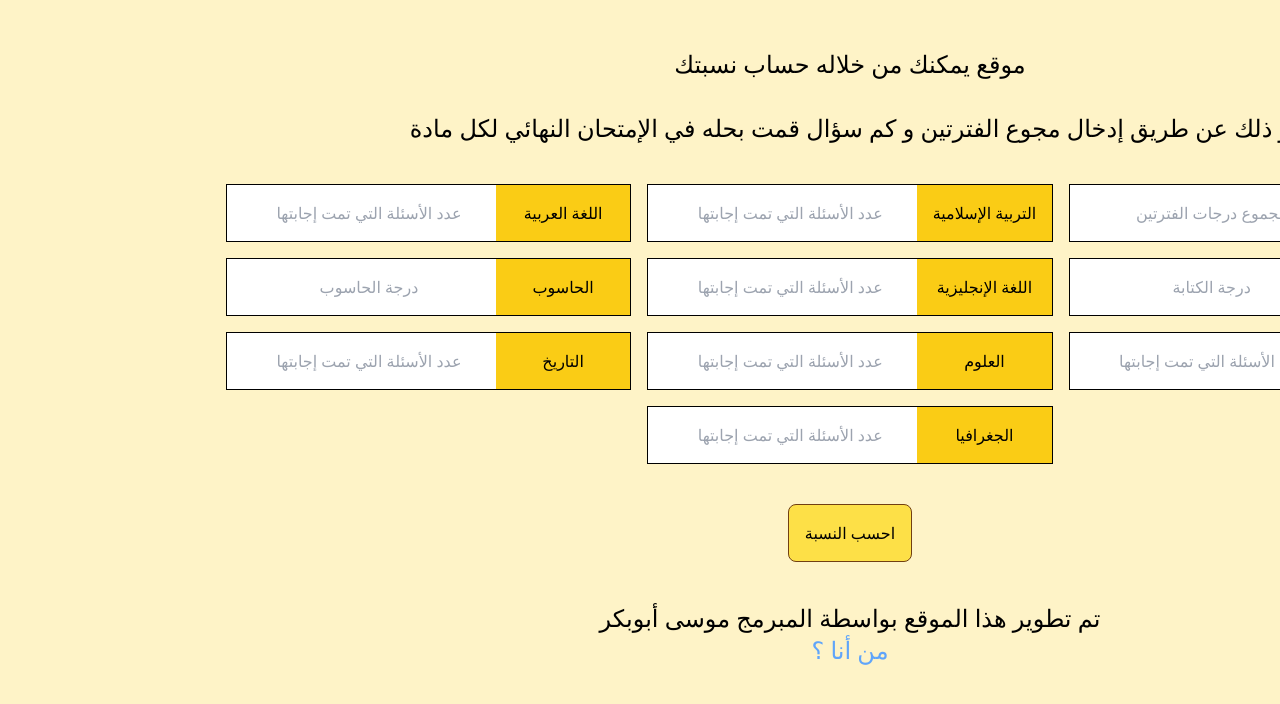
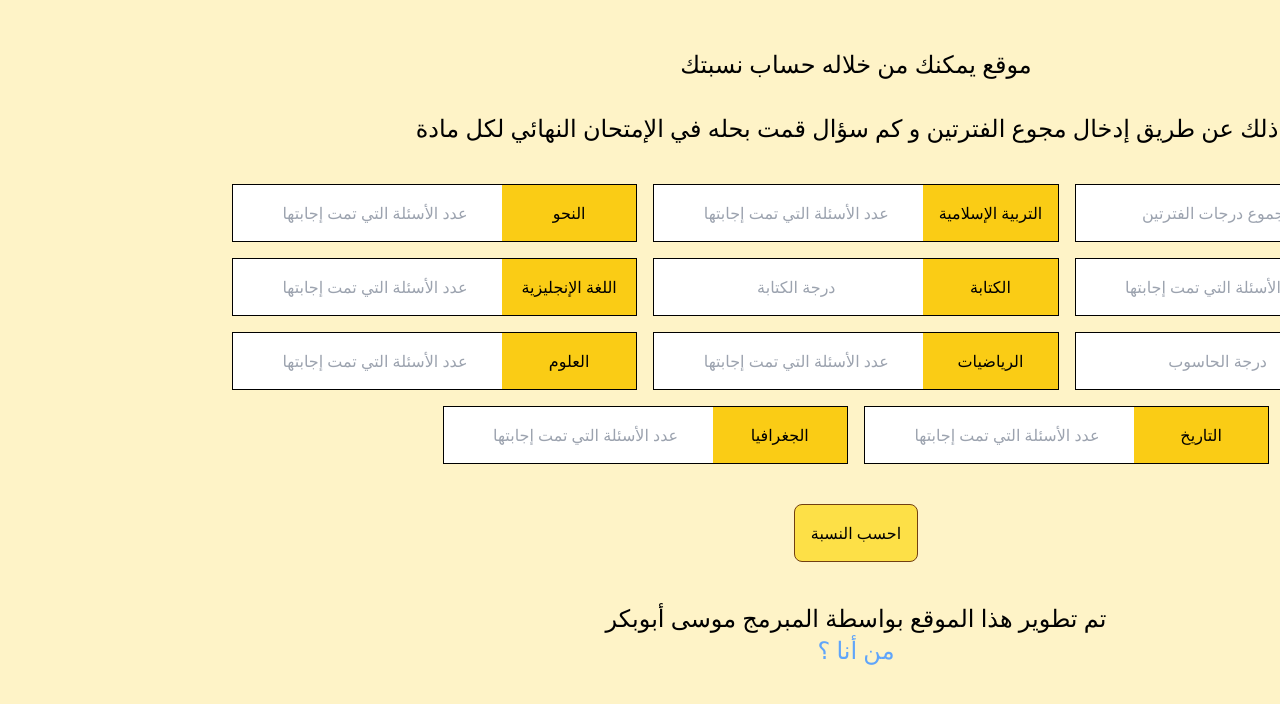
Before and after one commit to devmousa/hsp-calc, a Next.js app: page /preparation in a window 1280 px wide. Shown: the top 704 px of the page. Built offline with nearby package versions, Linux system fonts and the light colour scheme.

Commit message:
UPDATE 40% instead of 50%

```diff
--- a/app/preparation/page.tsx
+++ b/app/preparation/page.tsx
@@ -11,7 +11,8 @@ import { Appreciation } from '../../utils/Appreciation'
 interface ISubjects {
   TwoSemesters: number
   IslamicEducation: number
-  ArabicLanguage: number
+  Syntax: number
+  ReadingAndTexts: number
   Writing: number
   EnglishLanguage: number
   Computer: number
@@ -32,7 +33,8 @@ const Scientific = () => {
 
     sumOfDegrees += Ceil(event.TwoSemesters) | 0
     sumOfDegrees += Ceil((event.IslamicEducation / 48) * 56) | 0
-    sumOfDegrees += Ceil((event.ArabicLanguage / 60) * 112) | 0
+    sumOfDegrees += Ceil((event.Syntax / 60) * 46) | 0
+    sumOfDegrees += Ceil((event.ReadingAndTexts / 60) * 66) | 0
     sumOfDegrees += Ceil(event.Writing) | 0
     sumOfDegrees += Ceil((event.EnglishLanguage / 60) * 112) | 0
     sumOfDegrees += Ceil(event.Computer) | 0
@@ -42,15 +44,24 @@ const Scientific = () => {
     sumOfDegrees += Ceil((event.Geography / 48) * 56) | 0
     percentage = parseFloat(((sumOfDegrees / 1120) * 100).toFixed(3))
 
-    event.IslamicEducation < 24 ? fail.push('التربية الإسلامية') : ''
-    event.ArabicLanguage < 30 ? fail.push('اللغة العربية') : ''
-    event.Writing < 28 ? fail.push('الكتابة') : ''
-    event.EnglishLanguage < 30 ? fail.push('اللغة الإنجليزية') : ''
-    event.Computer < 28 ? fail.push('الحاسوب') : ''
-    event.Mathematics < 30 ? fail.push('الرياضيات') : ''
-    event.Science < 30 ? fail.push('العلوم') : ''
-    event.History < 24 ? fail.push('التاريخ') : ''
-    event.Geography < 24 ? fail.push('الجغرافيا') : ''
+    event.IslamicEducation < 19 ? fail.push('التربية الإسلامية') : ''
+    if ((event.Syntax / 60) * 46 + (event.ReadingAndTexts / 60) * 66 + event.Writing < 67){
+      if (event.Syntax < 24){
+        fail.push("النحو")
+      }
+      if (event.ReadingAndTexts < 24){
+        fail.push("القراءة و النصوص")
+      }
+      if (event.Writing < 22){
+        fail.push("الكتابة")
+      }
+    }
+    event.EnglishLanguage < 24 ? fail.push('اللغة الإنجليزية') : ''
+    event.Computer < 22 ? fail.push('الحاسوب') : ''
+    event.Mathematics < 24 ? fail.push('الرياضيات') : ''
+    event.Science < 24 ? fail.push('العلوم') : ''
+    event.History < 19 ? fail.push('التاريخ') : ''
+    event.Geography < 19 ? fail.push('الجغرافيا') : ''
 
     if (isNaN(percentage)) {
       percentage = 0
@@ -87,9 +98,15 @@ const Scientific = () => {
             max={48}
           />
           <SubjectInput
-            register={register('ArabicLanguage')}
-            subjectEnglishName="ArabicLanguage"
-            subject="اللغة العربية"
+            register={register('Syntax')}
+            subjectEnglishName="Syntax"
+            subject="النحو"
+            max={60}
+          />
+          <SubjectInput
+            register={register('ReadingAndTexts')}
+            subjectEnglishName="ReadingAndTexts"
+            subject="القراءة و النصوص"
             max={60}
           />
           <SubjectInput
```
